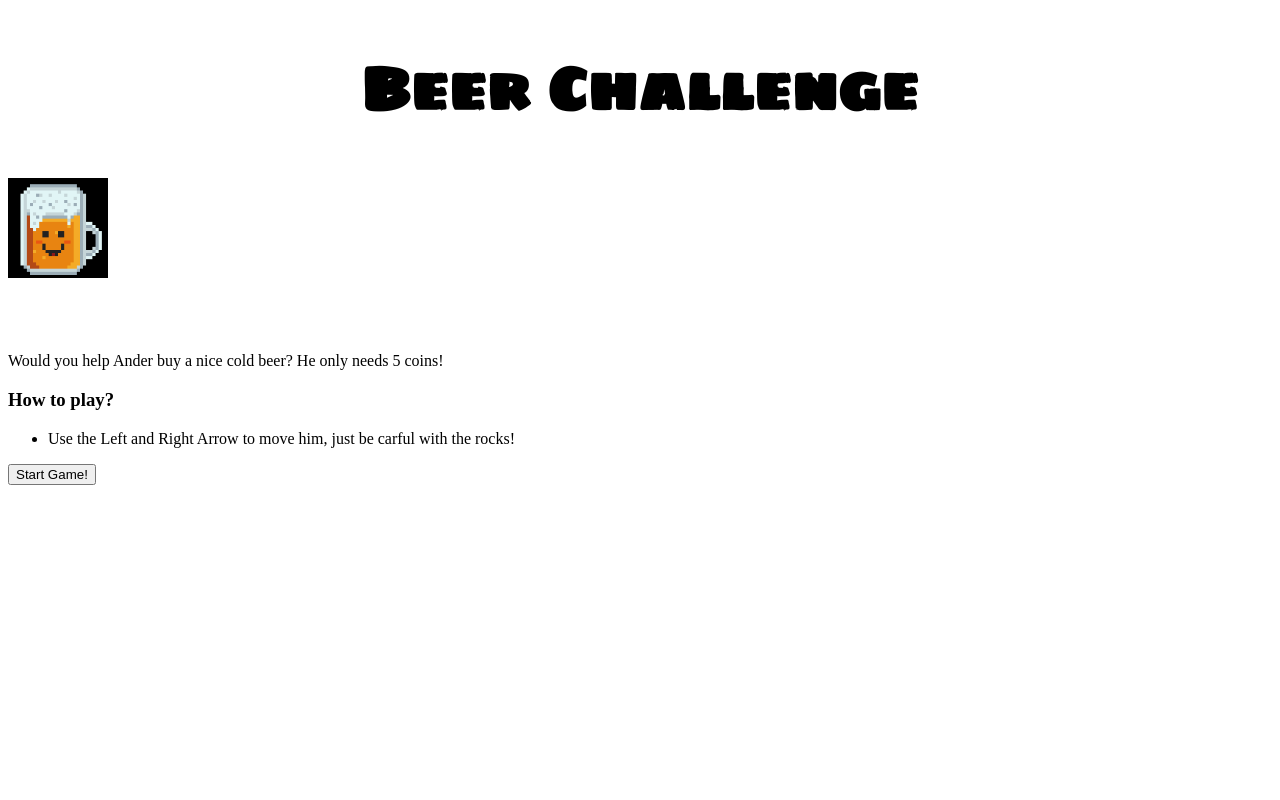
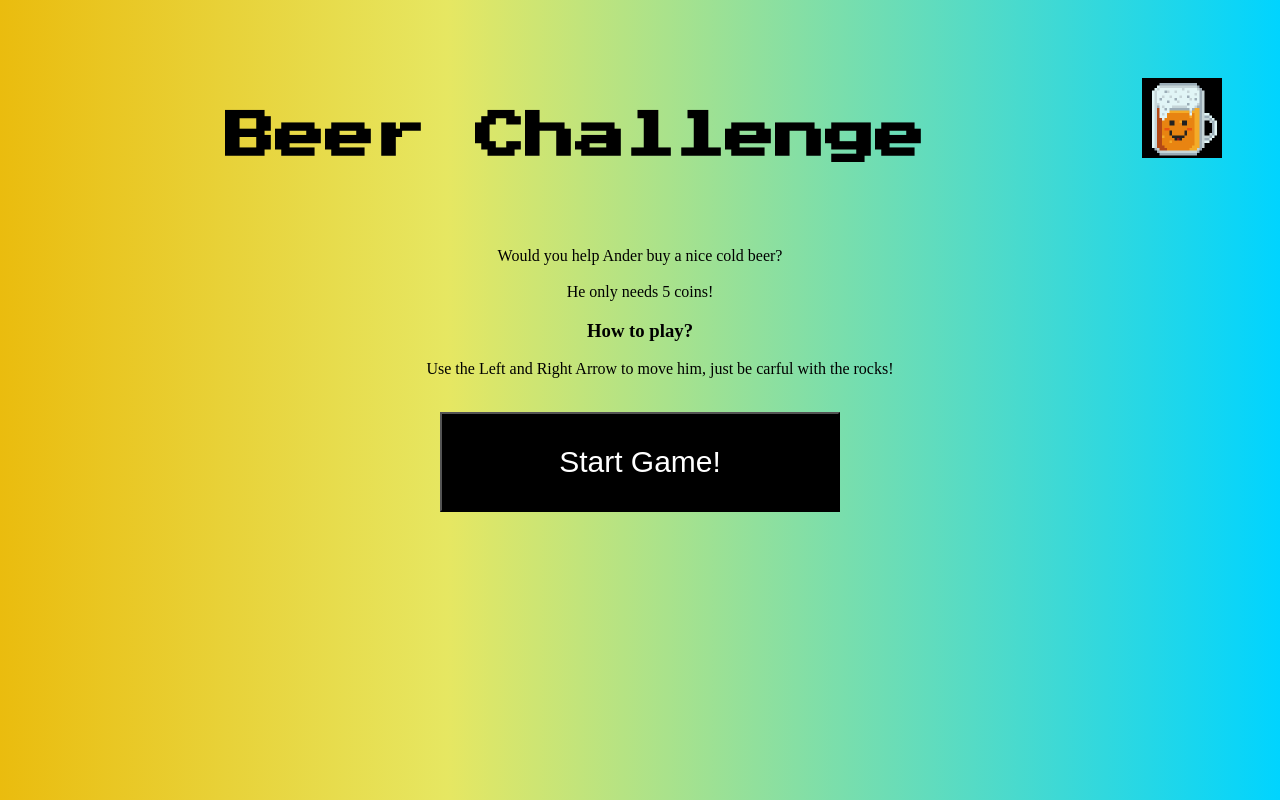
Before and after one commit to LuisaEgoavil/Beer-Challenge, a plain HTML site: page index.html in a window 1280 px wide. Drawn offline with Linux system fonts and the light colour scheme; a web font is replaced by a local one.

Commit message:
add somme styles

```diff
--- a/beer.js
+++ b/beer.js
@@ -47,7 +47,6 @@ document.addEventListener('keyup', ()=>{
     isLeftArrow = false;
 })
 
-
 //IMAGES
 let backImg = document.createElement('img')
 backImg.src = 'images/city.png'
@@ -60,8 +59,6 @@ rockImg.src = 'images/rock.png'
 
 let coinImg = document.createElement('img')
 coinImg.src = 'images/coin.png'
-
-
 
 function draw () {
     ctx.drawImage(backImg, 0 ,0)
@@ -141,8 +138,8 @@ function coinCollision() {
     if(coinX + coinWidth > manX &&
         coinX < manX + manWidth &&
         coinY + coinHeight > manY){
-        score++
-        rockVelocity++
+        score++ //SCORE WILL INCREMENT
+        rockVelocity++ //VELOCITY WILL INCREMENT
 
         coinY = -60
         coinX = Math.floor(Math.random()*1000)
@@ -150,7 +147,7 @@ function coinCollision() {
     ctx.fillText('Score: ' + score, 40, canvas.height - 150)
     }
 
-    if (score === 5) {
+    if (score === 8) {
         winGame()
     }
 
@@ -158,7 +155,6 @@ function coinCollision() {
 
 function gameOver(){
     canvas.style.display = "none" // esconder el canvas cuando el juego termine
-    //startBtn.style.display = 'block'
     clearInterval(intervalID)
     let body = document.querySelector('body')
 
@@ -169,9 +165,9 @@ function gameOver(){
         <h2>Sorry! Maybe next time!</h2>
         <button class='reset-btn'>Try again?</button>
     `
+
     body.appendChild(gameOverScreen)
     let reset = gameOverScreen.querySelector('.reset-btn')
-
     reset.addEventListener('click', ()=>{
     restartGame()
     })
@@ -198,7 +194,6 @@ function restartGame() {
 
 function winGame(){
     canvas.style.display = "none" // esconder el canvas cuando el juego termine
-    //startBtn.style.display = 'block'
     clearInterval(intervalID)
     let body = document.querySelector('body')
     winScreen = document.createElement('div')
--- a/index.html
+++ b/index.html
@@ -5,17 +5,20 @@
     <meta name="viewport" content="width=device-width, initial-scale=1.0">
     <title>Beer Challenge</title>
     <link rel="stylesheet" href="style.css">
+
 </head>
-<body>
-
+<body class="start">
+    <img class="happybeer" src="images/happybeer.gif">
     <h1>Beer Challenge</h1>
-    <link href="https://fonts.googleapis.com/css2?family=Potta+One&family=Sigmar+One&display=swap" rel="stylesheet">
-    <img class="happybeer" src="images/happybeer.gif"><br><br><br><br>
+    <link href="https://fonts.googleapis.com/css2?family=Press+Start+2P&display=swap" rel="stylesheet">
+    <br><br>
     <div id="starttext">
-        <p>Would you help Ander buy a nice cold beer? He only needs 5 coins!</p>
+        <link href="https://fonts.googleapis.com/css2?family=Press+Start+2P&display=swap" rel="stylesheet">
+        <p class="text1">Would you help Ander buy a nice cold beer?<br><br>
+            He only needs 5 coins!</p>
     <h3>How to play?</h2>
     <ul>
-        <li>Use the Left and Right Arrow to move him, just be carful with the rocks!</li>
+     Use the Left and Right Arrow to move him, just be carful with the rocks! <br><br>
     </ul>
     <button id="start">Start Game!</button>
 </div>
--- a/style.css
+++ b/style.css
@@ -1,7 +1,15 @@
+body {
+    background: rgb(234,188,14);
+background: linear-gradient(90deg, rgba(234,188,14,1) 0%, rgba(230,231,98,1) 35%, rgba(0,212,255,1) 100%);
+}
+.start{
+    text-align: center;
+    padding-top: 70px;
+}
+
 h1 {
-    text-align: center;
-    font-size: 60px;
-    font-family: 'Sigmar One', cursive
+    font-size:50px;
+    font-family: 'Press Start 2P', cursive
 }
 
 #myCanvas {
@@ -10,6 +18,17 @@ h1 {
 }
 
 .happybeer {
-     width: 100px;
-     height:100px;
+     width: 80px;
+     height:80px;
+     float: right;
+     padding-right: 50px;
+
 }
+
+button {
+    background-color: black;
+    color: white;
+    width: 400px;
+    height: 100px;
+    font-size: 30px;
+}
```
Also changed, not shown: 1 other file.
